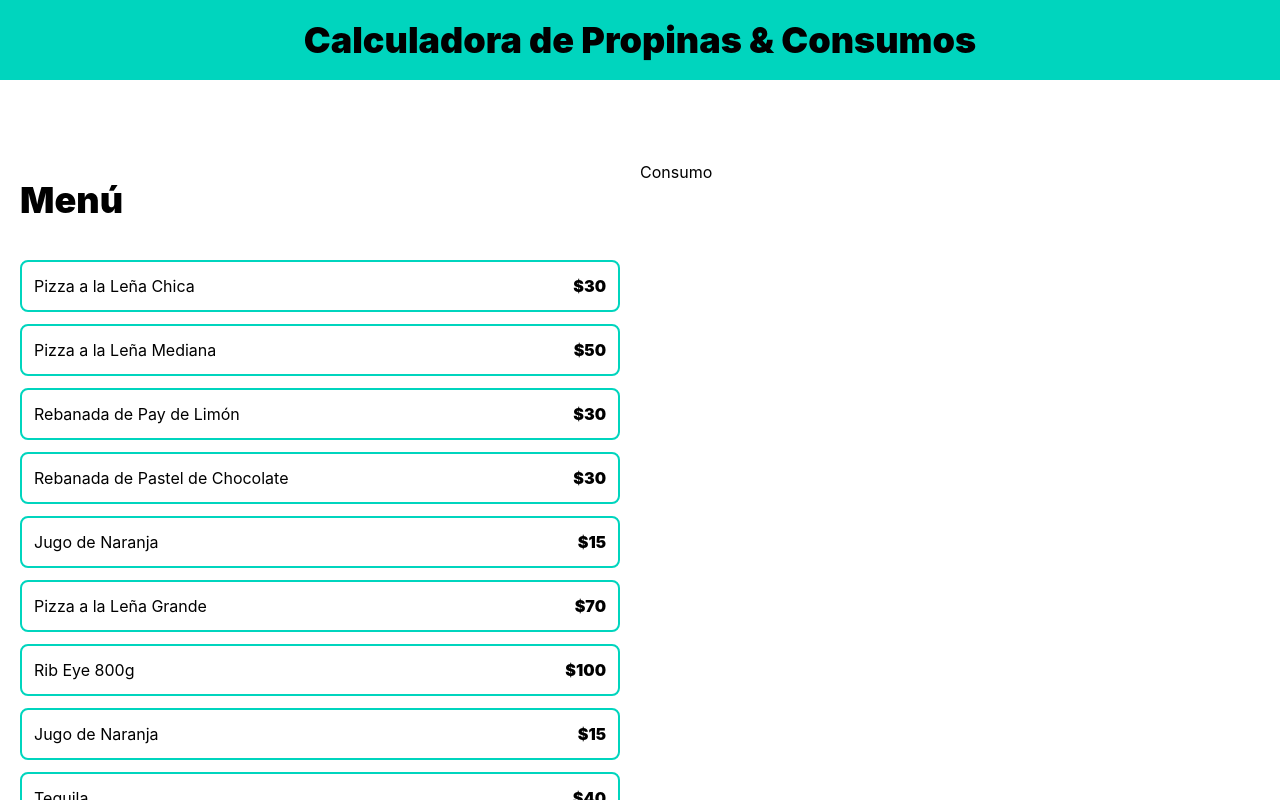
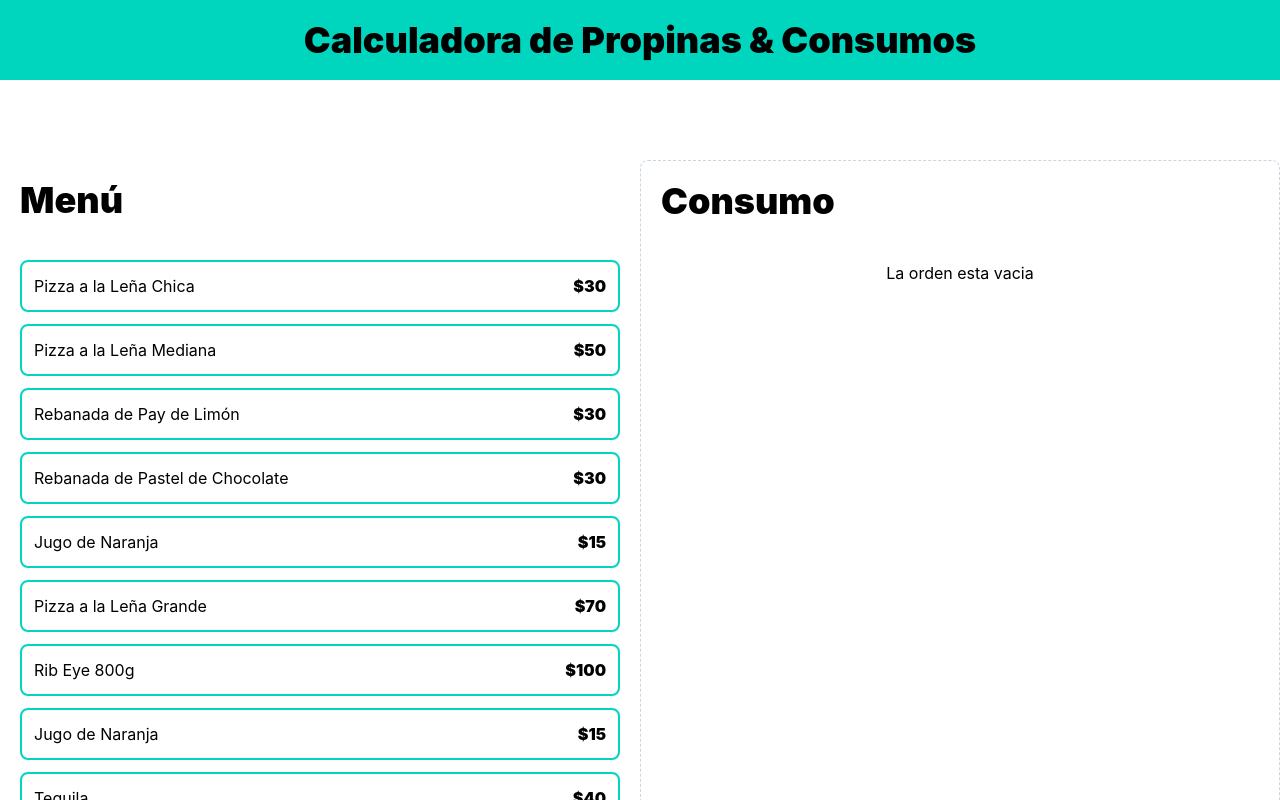
Before and after one commit to FlorBauducco/calculadora, a React (Vite) app: page / in a window 1280 px wide. Shown: the top 800 px of the page. Built offline with nearby package versions, Linux system fonts and the light colour scheme.

Commit message:
feat: add and remove consumption from order

```diff
--- a/src/App.tsx
+++ b/src/App.tsx
@@ -1,9 +1,10 @@
 import MenuItem from "./components/MenuItem";
+import OrderContets from "./components/OrderContets";
 import { menuItems } from "./data/db";
 import useOrder from "./hook/useOrder";
 
 function App() {
-  const { addItem } = useOrder();
+  const { order, addItem, removeItem } = useOrder();
   return (
     <>
       <header className="bg-teal-400 py-5">
@@ -23,8 +24,8 @@
           </div>
         </div>
 
-        <div>
-          <h2>Consumo</h2>
+        <div className="border border-dashed border-slate-300 rounded-lg space-y-10">
+          <OrderContets order={order} removeItem={removeItem} />
         </div>
       </main>
     </>
--- /dev/null
+++ b/src/components/OrderContets.tsx
@@ -0,0 +1,50 @@
+import { formatCurrency } from "../helpers";
+import type { MenuItem, OrderItem } from "../types";
+
+type OrderContentsProps = {
+  order: OrderItem[];
+  removeItem: (id: MenuItem["id"]) => void;
+};
+
+export default function OrderContets({
+  order,
+  removeItem,
+}: OrderContentsProps) {
+  return (
+    <div className="px-5">
+      <h2 className="font-black text-4xl mt-5"> Consumo </h2>
+
+      {/* Iterar sobre la orden */}
+
+      <div className="space-y-3 mt-10 ">
+        {order.length === 0 ? (
+          <p className="text-center">La orden esta vacia</p>
+        ) : (
+          order.map((item) => (
+            <div
+              key={item.id}
+              className="flex justify-between items-center border-t border-gray-200 py-5 last-of-type:border-b"
+            >
+              <div>
+                <p className="text-lg">
+                  {item.name} - {formatCurrency(item.price)}
+                </p>
+                <p className="font-black">
+                  Cantidad: {item.quantity} -{" "}
+                  {formatCurrency(item.price * item.quantity)}
+                </p>
+              </div>
+
+              <button
+                className="bg-red-500 h-8 w-8 rounded-full text-white font-black"
+                onClick={() => removeItem(item.id)}
+              >
+                X
+              </button>
+            </div>
+          ))
+        )}
+      </div>
+    </div>
+  );
+}
--- /dev/null
+++ b/src/helpers/index.ts
@@ -0,0 +1,6 @@
+export function formatCurrency(quantity: number) {
+  return new Intl.NumberFormat("en-US", {
+    style: "currency",
+    currency: "USD",
+  }).format(quantity);
+}
--- a/src/hook/useOrder.ts
+++ b/src/hook/useOrder.ts
@@ -19,9 +19,13 @@
     }
   };
 
-  console.log(order);
+  const removeItem = (id: MenuItem["id"]) => {
+    setOrder(order.filter((item) => item.id !== id));
+  };
 
   return {
+    order,
     addItem,
+    removeItem,
   };
 }
```
